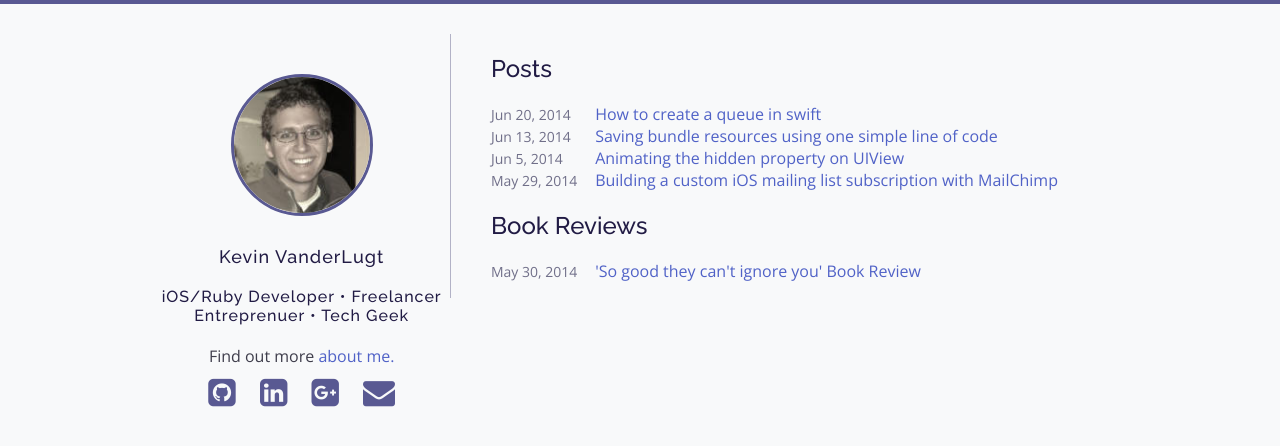
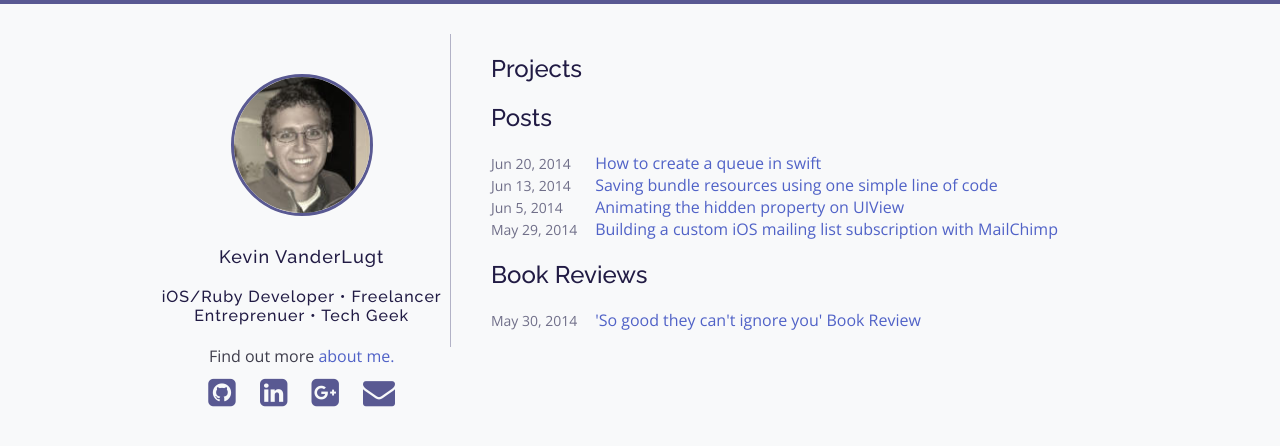
Before and after one commit to kevinvanderlugt/kevinvanderlugt.github.io, a Jekyll site: the page built from index.html, in a window 1280 px wide. Shown: the top 446 px of the page. Built offline with Jekyll 4.4.1, drawn with Linux system fonts in a browser that asks for light colours; nearby versions of some CDN libraries.

```diff
--- a/index.html
+++ b/index.html
@@ -3,6 +3,19 @@
 ---
 
 <div class="home">
+
+  {% for category in site.categories.keys %}
+    <h1>{{ category }}</h1>
+  {% endfor %}
+
+  <h2>Projects</h2>
+  <ul class="projects">
+    {% for project in site.categories.projects %}
+      <li>
+        <a class="post-link" href="{{ project.url | prepend: site.baseurl }}">{{ project.title }}</a>
+      </li>
+    {% endfor %}
+  </ul>
 
   <h2>Posts</h2>
   <ul class="posts">
@@ -23,7 +36,4 @@
       </li>
     {% endfor %}
   </ul>
-
-  <!-- <p class="rss-subscribe">subscribe <a href="{{ "/feed.xml" | prepend: site.baseurl }}">via RSS</a></p> -->
-
 </div>
```
